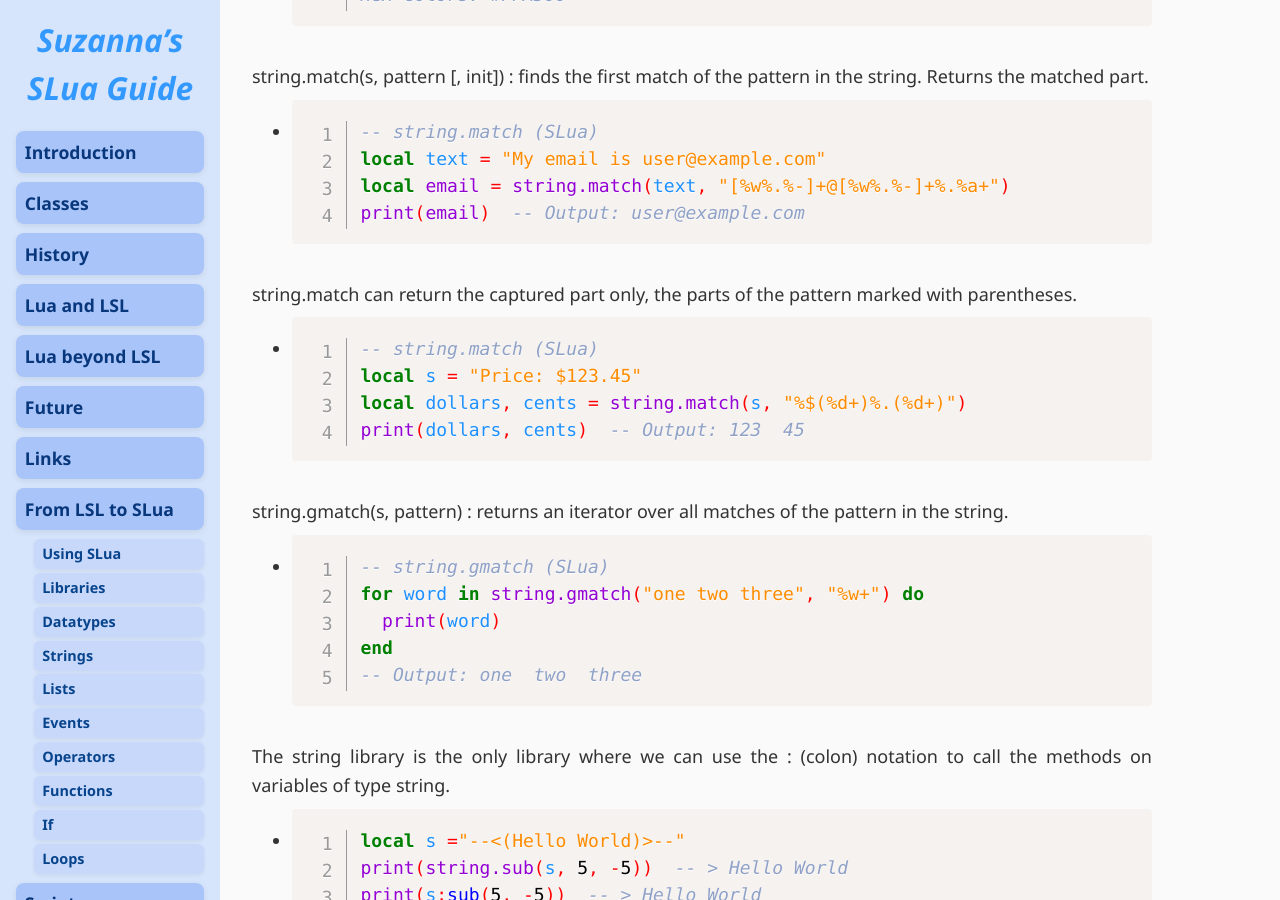
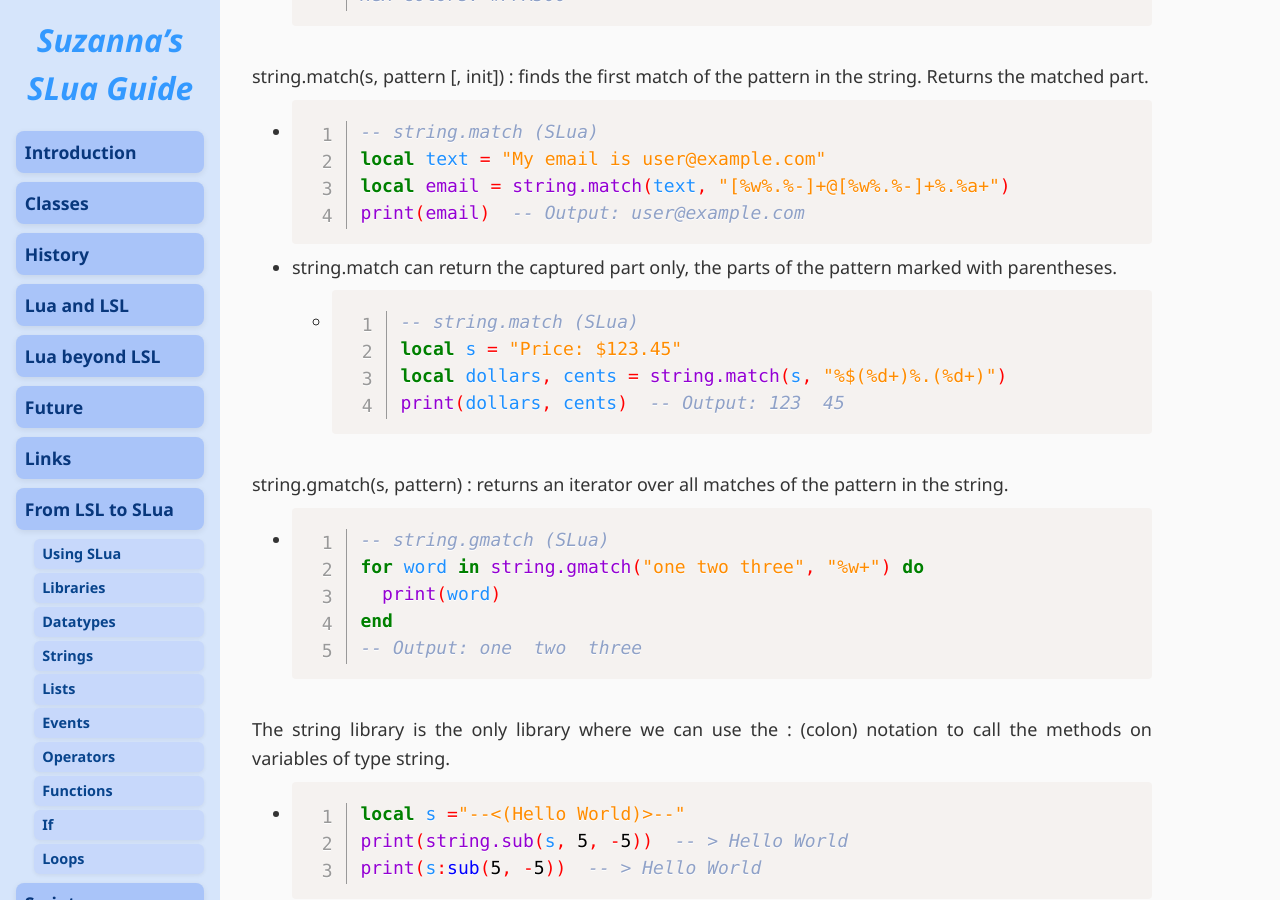
Before and after one commit to Suzanna-Linn/slua, a Jekyll site: the page built from docs/moving-strings.md, in a window 1280 px wide and 900 px high, scrolled down 3515 px. Built offline with Jekyll 4.4.1, drawn with Linux system fonts in a browser that asks for light colours; nearby versions of some CDN libraries; our own code applies the rules of GitHub Pages for plain Markdown files; comment, search, counter and statistics services are not loaded.

Commit message:
Update moving-strings.md

```diff
--- a/docs/moving-strings.md
+++ b/docs/moving-strings.md
@@ -92,9 +92,8 @@ string.match(s, pattern [, init]) : finds the first match of the pattern in the
 local text = "My email is user@example.com"
 local email = string.match(text, "[%w%.%-]+@[%w%.%-]+%.%a+")
 print(email)  -- Output: user@example.com</code></pre>
-
-string.match can return the captured part only, the parts of the pattern marked with parentheses.
-- <pre class="language-slua line-numbers"><code class="language-slua">-- string.match (SLua)
+- string.match can return the captured part only, the parts of the pattern marked with parentheses.
+  - <pre class="language-slua line-numbers"><code class="language-slua">-- string.match (SLua)
 local s = "Price: $123.45"
 local dollars, cents = string.match(s, "%$(%d+)%.(%d+)")
 print(dollars, cents)  -- Output: 123  45</code></pre>
```
